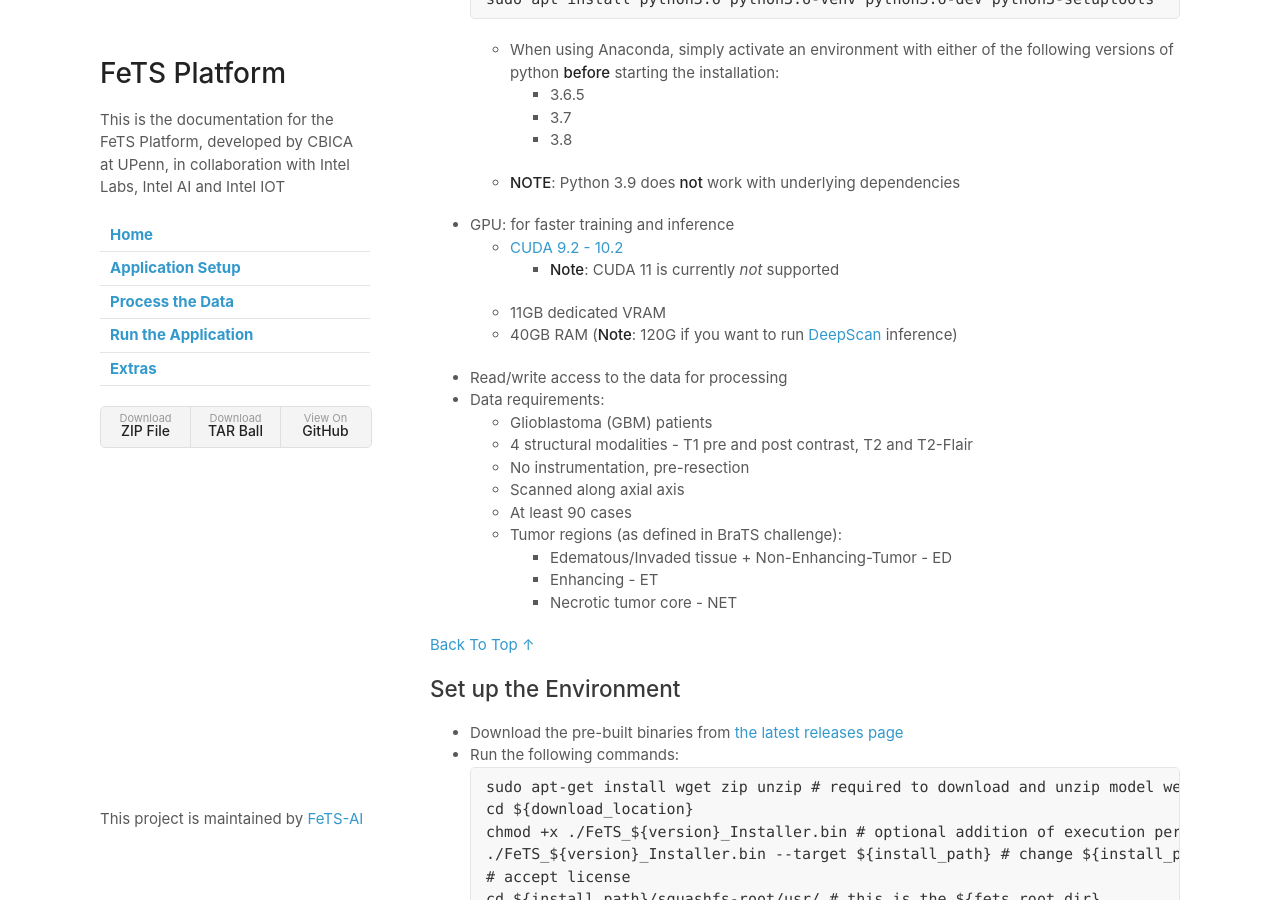
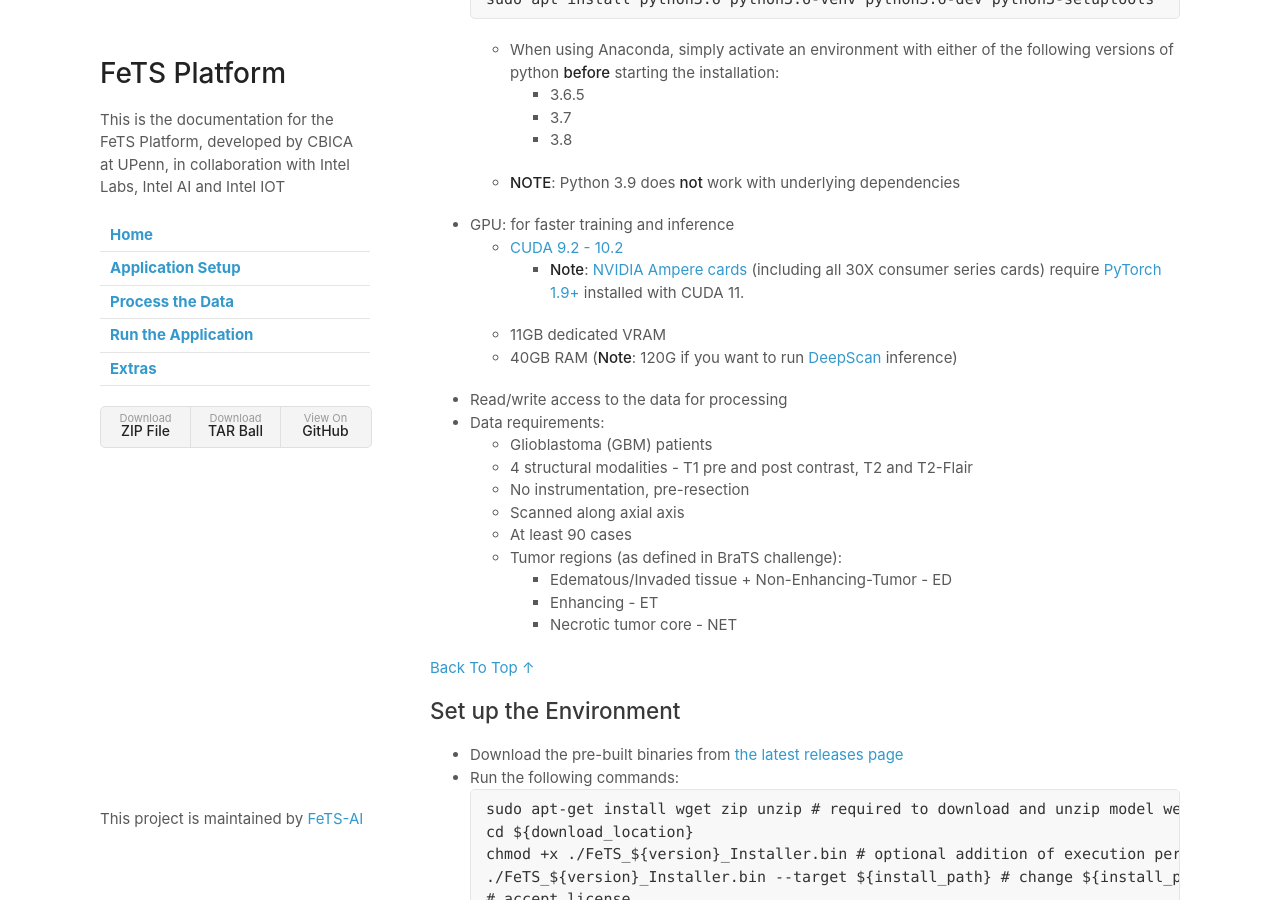
Before and after one commit to FeTS-AI/Front-End, a Jekyll site: the page built from docs/setup.md, in a window 1280 px wide and 900 px high, scrolled down 442 px. Built offline with Jekyll 4.4.1, drawn with Linux system fonts in a browser that asks for light colours; our own code applies the rules of GitHub Pages for plain Markdown files.

Commit message:
Update setup.md

```diff
--- a/docs/setup.md
+++ b/docs/setup.md
@@ -22,7 +22,7 @@
   - **NOTE**: Python 3.9 does **not** work with underlying dependencies
 - GPU: for faster training and inference
   - [CUDA 9.2 - 10.2](https://developer.nvidia.com/cuda-toolkit)
-    - **Note**: CUDA 11 is currently _not_ supported
+    - **Note**: [NVIDIA Ampere cards](https://www.nvidia.com/en-us/data-center/ampere-architecture/) (including all 30X consumer series cards) require [PyTorch 1.9+](https://pytorch.org/get-started/locally/) installed with CUDA 11.
   - 11GB dedicated VRAM
   - 40GB RAM (**Note**: 120G if you want to run [DeepScan](https://doi.org/10.1007/978-3-030-11726-9_40) inference)
 - Read/write access to the data for processing
```
